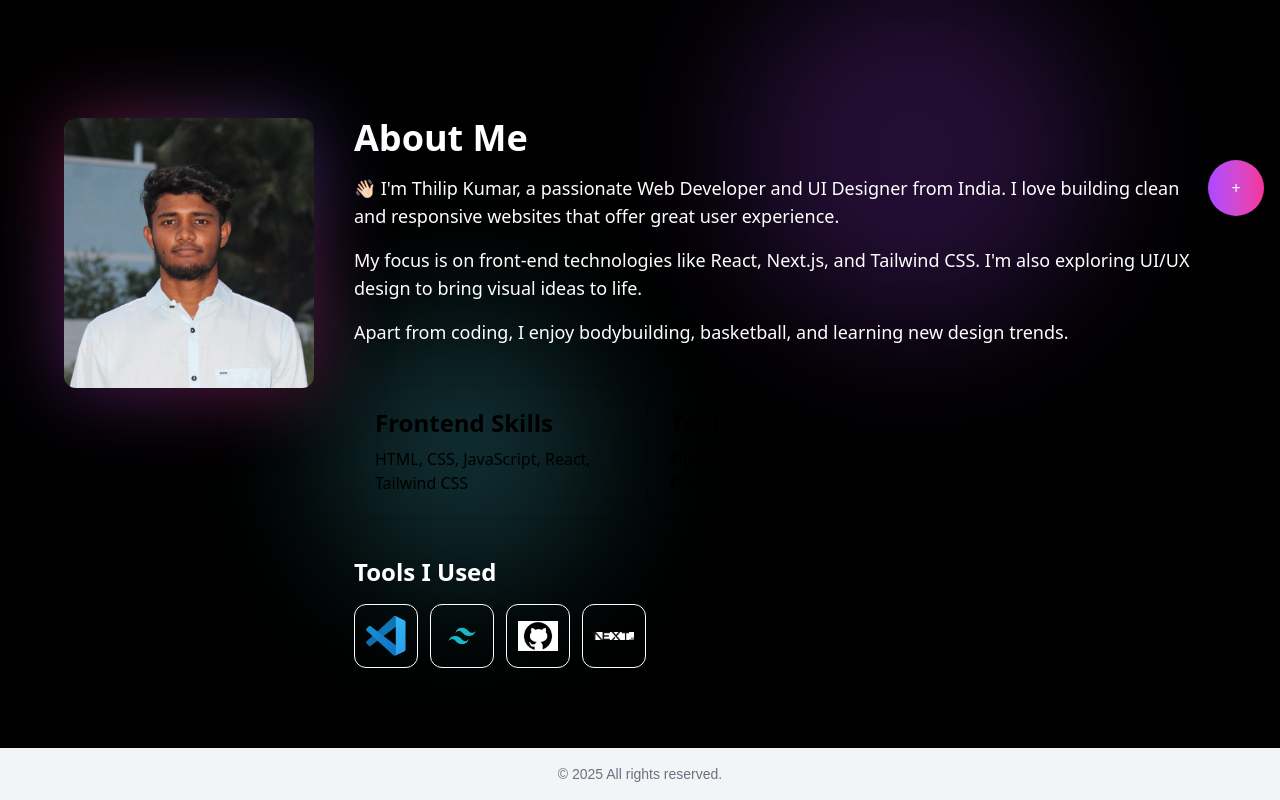
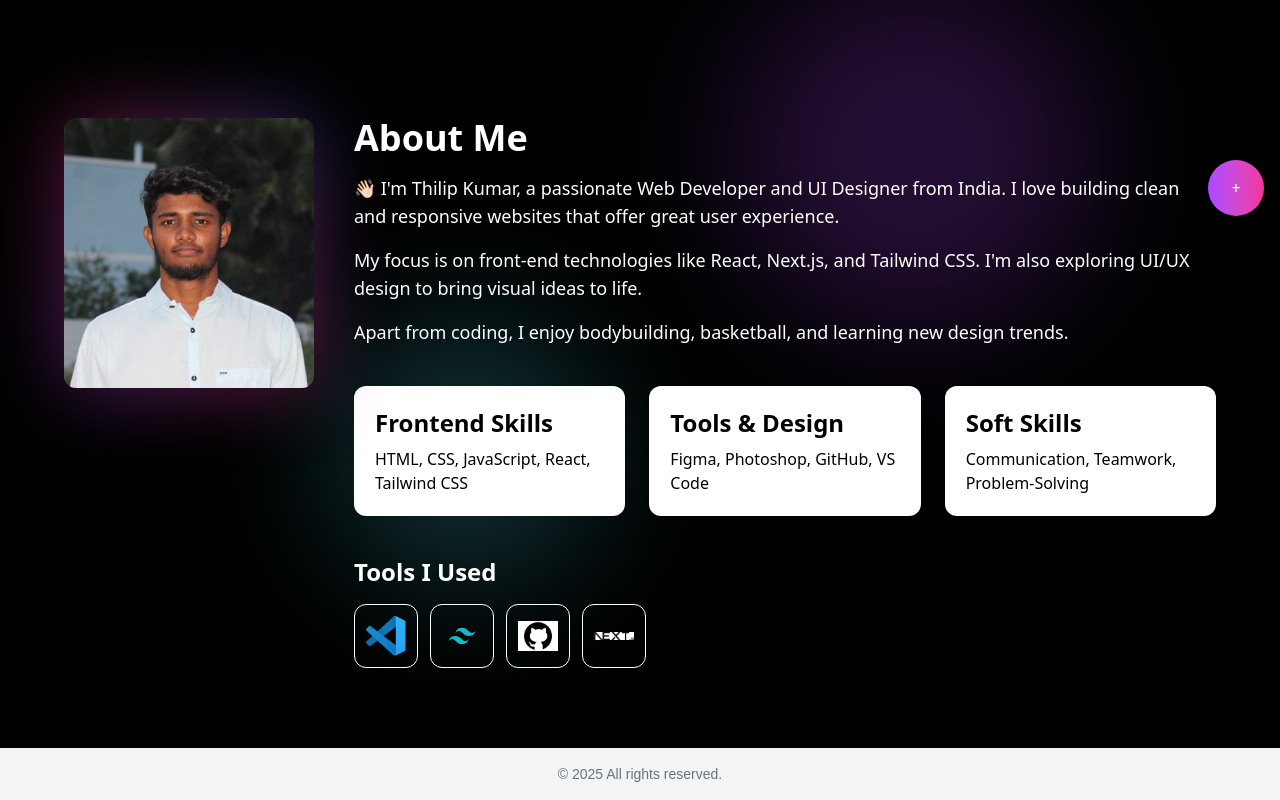
Before and after one commit to thiliphari31/portfolio, a Next.js app: page / in a window 1280 px wide. Shown: the part 568-1368 px from the top of the page. Built offline with nearby package versions, Linux system fonts and the light colour scheme.

Commit message:
color change

```diff
--- a/src/app/page.tsx
+++ b/src/app/page.tsx
@@ -208,7 +208,7 @@
               ].map(({ title, color, content }) => (
                 <div
                   key={title}
-                  className={`group dark:bg-gray-900 text-black dark:text-white p-5 rounded-xl shadow transition-transform duration-300 hover:-translate-y-2 hover:shadow-2xl border border-transparent hover:border-${color}-500`}
+                  className={`group bg-white dark:bg-gray-900 text-black dark:text-white p-5 rounded-xl shadow transition-transform duration-300 hover:-translate-y-2 hover:shadow-2xl border border-transparent hover:border-${color}-500`}
                 >
                   <h3
                     className={`text-lg sm:text-xl lg:text-2xl font-semibold mb-2 group-hover:text-${color}-600 dark:group-hover:text-${color}-400 transition-colors`}
```
